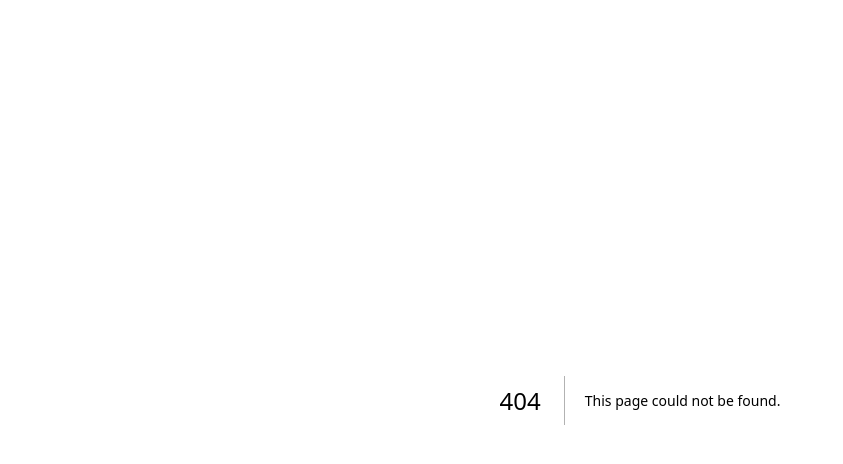
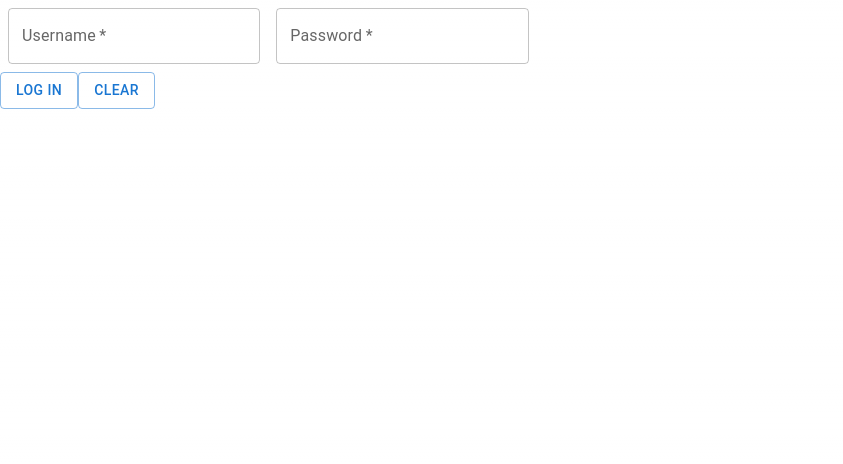
Before and after one commit to anaghasarmalkar/frontend-chat-app, a Next.js app: page /login in a window 1280 px wide. Before the commit this address had no page. Shown: the top 464 px of the page, without its empty margins (0-843 px from the left). Built offline with nearby package versions, Linux system fonts and the light colour scheme.

Commit message:
Login page.

```diff
--- /dev/null
+++ b/src/app/login/page.tsx
@@ -0,0 +1,160 @@
+"use client";
+
+import Box from "@mui/material/Box";
+import Button from "@mui/material/Button";
+import TextField from "@mui/material/TextField";
+import { useState } from "react";
+import { useRouter } from "next/navigation";
+
+type FieldValidationErrorState = {
+  isError: boolean;
+  displayMsg?: string;
+};
+type ValidationErrorState = {
+  username: FieldValidationErrorState;
+  password: FieldValidationErrorState;
+};
+
+const initialValidationErrorState: ValidationErrorState = {
+  username: {
+    isError: false,
+  },
+  password: {
+    isError: false,
+  },
+};
+
+export default function Page() {
+  const router = useRouter();
+  const [username, setUsername] = useState<string>("");
+  const [password, setPassword] = useState<string>("");
+  const [loginErrors, setLoginErrors] = useState<string>("");
+  const [validationErrorState, setValidationErrorState] =
+    useState<ValidationErrorState>(initialValidationErrorState);
+
+  async function handleLogin() {
+    const response = await fetch("http://127.0.0.1:5000/auth/login", {
+      method: "POST",
+      headers: { "Content-Type": "application/json" },
+      body: JSON.stringify({
+        username,
+        password,
+      }),
+    });
+
+    switch (response.status) {
+      case 200:
+        router.push("/");
+        break;
+      default:
+        setUsername("");
+        setPassword("");
+        setLoginErrors("Invalid login credentials.");
+        router.push("/login");
+    }
+  }
+
+  const handleValidation = () => {
+    let isFormValid = false;
+    if (username === "") {
+      setValidationErrorState((prevState) => {
+        const newState = { ...prevState };
+        newState.username.isError = true;
+        newState.username.displayMsg = "Username cannot be empty.";
+        return newState;
+      });
+      isFormValid = false;
+    } else {
+      setValidationErrorState((prevState) => {
+        const newState = { ...prevState };
+        newState.username.isError = false;
+        delete newState.username.displayMsg;
+        return newState;
+      });
+      isFormValid = true;
+    }
+    if (password === "") {
+      setValidationErrorState((prevState) => {
+        const newState = { ...prevState };
+        newState.password.isError = true;
+        newState.password.displayMsg = "Password cannot be empty.";
+        return newState;
+      });
+      isFormValid = false;
+    } else {
+      setValidationErrorState((prevState) => {
+        const newState = { ...prevState };
+        newState.password.isError = false;
+        delete newState.password.displayMsg;
+        return newState;
+      });
+      isFormValid = true;
+    }
+    return isFormValid;
+  };
+
+  const handleClear = () => {
+    setUsername("");
+    setPassword("");
+    setLoginErrors("");
+  };
+  return (
+    <Box
+      component="form"
+      sx={{
+        "& .MuiTextField-root": { m: 1, width: "25ch" },
+      }}
+      noValidate
+      autoComplete="off"
+    >
+      <div>
+        <TextField
+          required
+          id="username-outlined-required"
+          label="Username"
+          value={username}
+          onChange={(e: React.ChangeEvent<HTMLInputElement>) => {
+            setUsername(e.target.value);
+          }}
+          helperText={validationErrorState.username.displayMsg}
+          error={validationErrorState.username.isError}
+        />
+        <TextField
+          required
+          id="outlined-password-input"
+          label="Password"
+          type="password"
+          value={password}
+          onChange={(e: React.ChangeEvent<HTMLInputElement>) => {
+            setPassword(e.target.value);
+          }}
+          helperText={validationErrorState.password.displayMsg}
+          error={validationErrorState.password.isError}
+        />
+      </div>
+      {loginErrors !== "" && (
+        <Box component="div" sx={{ color: "red" }}>
+          {loginErrors}
+        </Box>
+      )}
+      <div>
+        <Button
+          variant="outlined"
+          onClick={() => {
+            if (handleValidation()) {
+              handleLogin();
+              setUsername("");
+              setPassword("");
+              setLoginErrors("");
+            }
+          }}
+        >
+          Log In
+        </Button>
+        <Button variant="outlined" onClick={handleClear}>
+          Clear
+        </Button>
+      </div>
+    </Box>
+  );
+}
```
